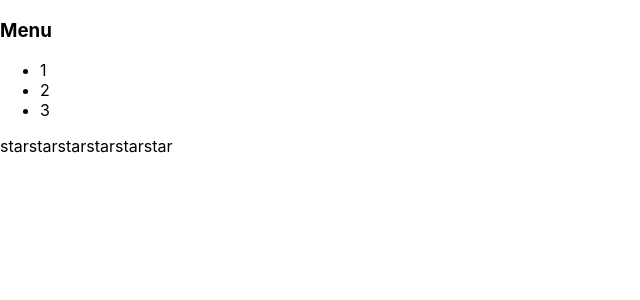
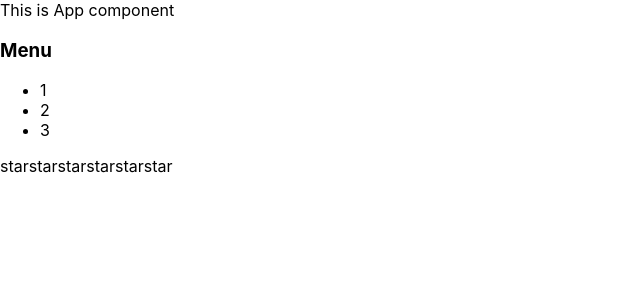
Before and after one commit to UlianaOr/React-cabzda, a React (Create React App) app: page / in a window 1280 px wide. Shown: the top 300 px of the page, without its empty margins (0-640 px from the left). Built offline with nearby package versions, Linux system fonts and the light colour scheme.

Commit message:
AppTitle

```diff
--- a/src/App.tsx
+++ b/src/App.tsx
@@ -1,12 +1,14 @@
 import React from 'react';
 import './App.css';
 import Accordion from './components/accordion/Accordion';
+import AppTitle from './components/accordion/accordion/AppTitle';
 import Rating from './components/accordion/Rating';
 import Star from './components/accordion/Star';
 
 function App() {
     return (
     <div>
+        <AppTitle/>
         <Accordion/>
         <Rating/>
         <Star/>
--- /dev/null
+++ b/src/components/accordion/accordion/AppTitle.tsx
@@ -0,0 +1,9 @@
+import React from "react";
+
+function AppTitle () {
+    console.log ("AppTitle rendering")
+    return <>This is App component</>
+}
+
+
+export default AppTitle
```
